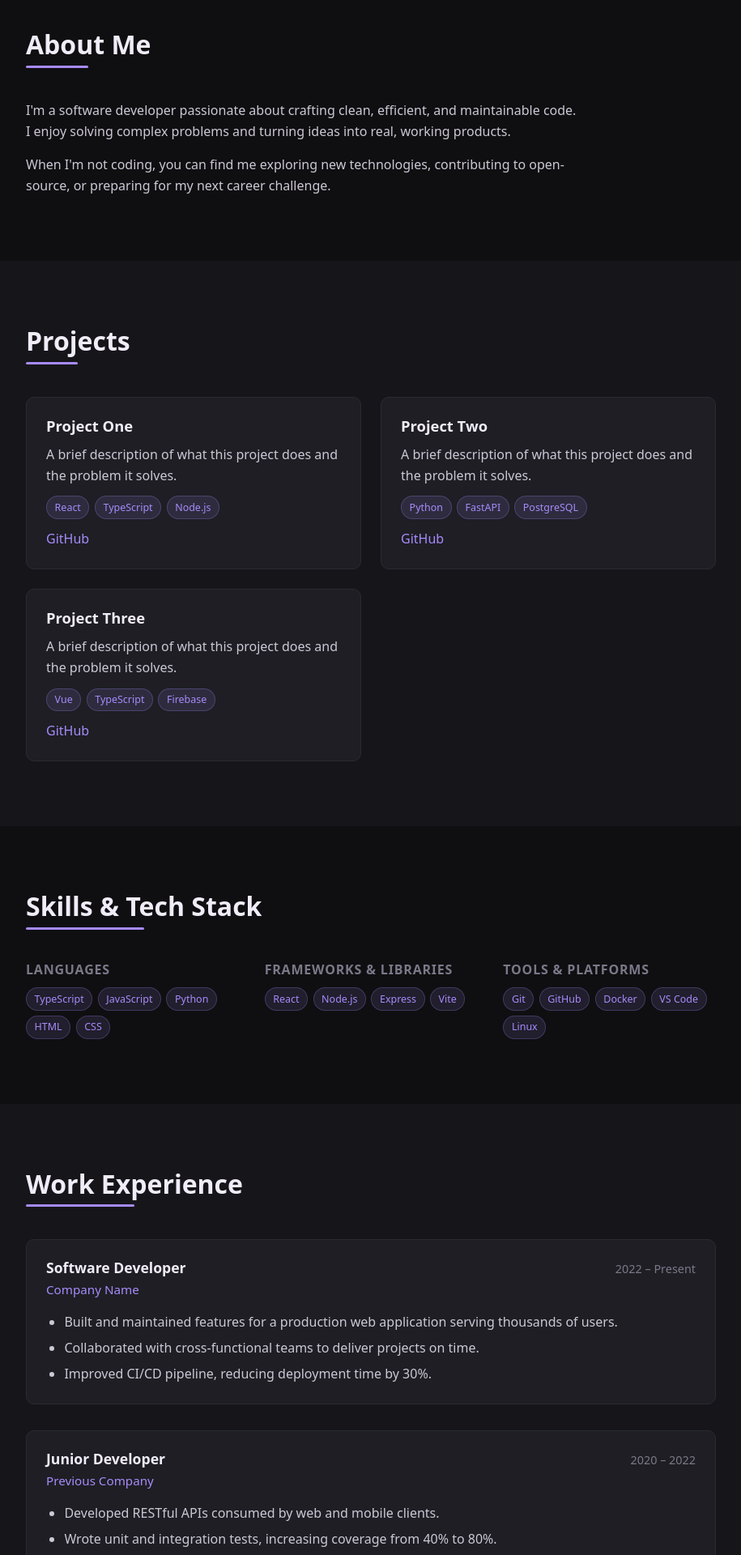
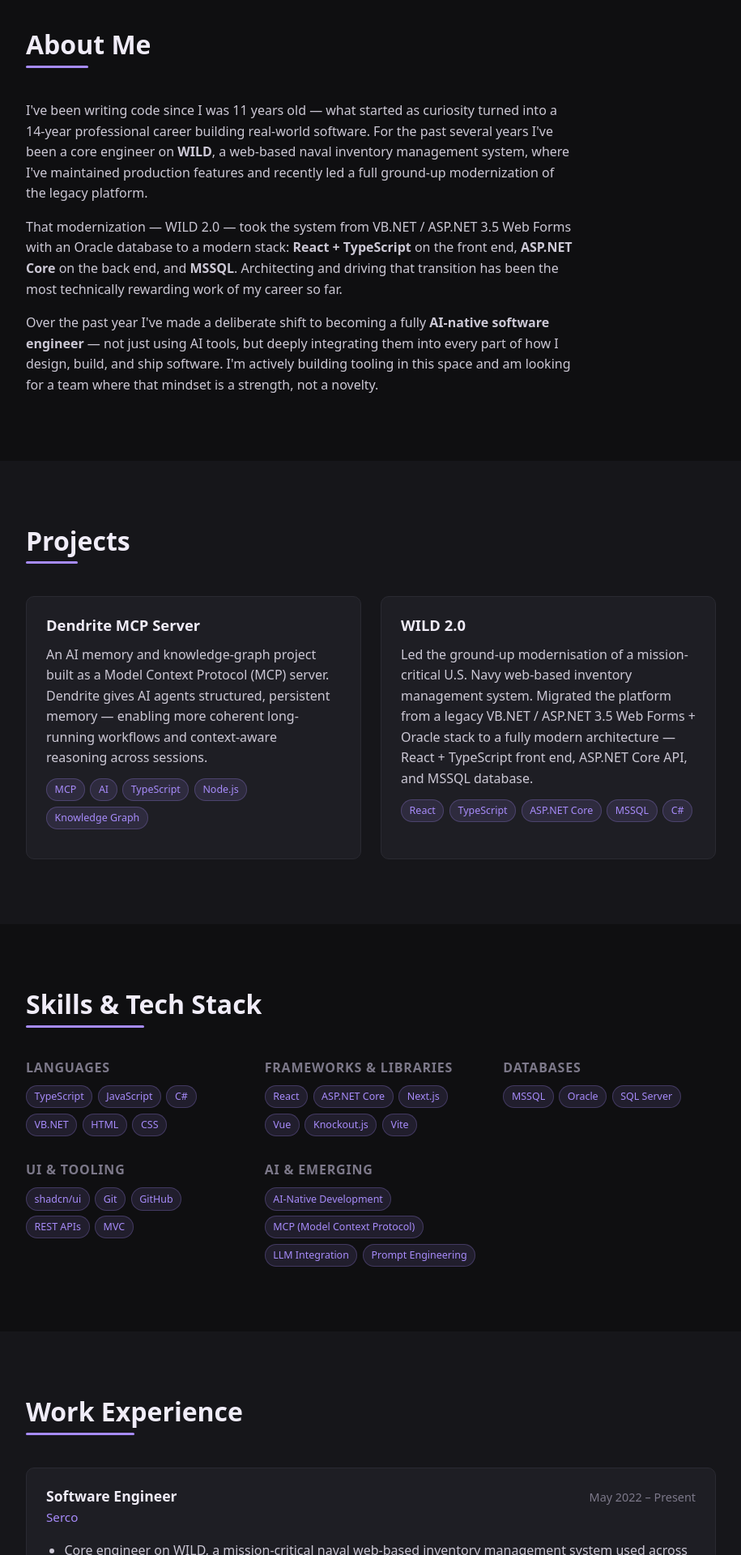
Before and after one commit to mfillalan/mfillalan-portfolio, a React (Vite) app: page / in a window 1280 px wide. Shown: the part 840-2760 px from the top of the page at 81% size, without its empty margins (182-1097 px from the left). Built offline with nearby package versions, Linux system fonts and the light colour scheme.

Commit message:
feat: populate portfolio with real content from LinkedIn

```diff
--- a/src/components/About.tsx
+++ b/src/components/About.tsx
@@ -5,13 +5,25 @@ export default function About() {
         <h2 className="section-title">About Me</h2>
         <div className="about-content">
           <p>
-            I'm a software developer passionate about crafting clean, efficient, and
-            maintainable code. I enjoy solving complex problems and turning ideas into
-            real, working products.
+            I've been writing code since I was 11 years old — what started as curiosity
+            turned into a 14-year professional career building real-world software. For the
+            past several years I've been a core engineer on <strong>WILD</strong>, a web-based
+            naval inventory management system, where I've maintained production features and
+            recently led a full ground-up modernization of the legacy platform.
           </p>
           <p>
-            When I'm not coding, you can find me exploring new technologies, contributing
-            to open-source, or preparing for my next career challenge.
+            That modernization — WILD 2.0 — took the system from VB.NET / ASP.NET 3.5 Web
+            Forms with an Oracle database to a modern stack: <strong>React + TypeScript</strong> on
+            the front end, <strong>ASP.NET Core</strong> on the back end, and <strong>MSSQL</strong>.
+            Architecting and driving that transition has been the most technically rewarding work
+            of my career so far.
+          </p>
+          <p>
+            Over the past year I've made a deliberate shift to becoming a fully
+            <strong> AI-native software engineer</strong> — not just using AI tools, but deeply
+            integrating them into every part of how I design, build, and ship software. I'm
+            actively building tooling in this space and am looking for a team where that mindset
+            is a strength, not a novelty.
           </p>
         </div>
       </div>
--- a/src/components/Contact.tsx
+++ b/src/components/Contact.tsx
@@ -6,7 +6,7 @@ export default function Contact() {
         <p>I'm currently open to new opportunities. Feel free to reach out!</p>
         <div className="contact-links">
           <a
-            href="mailto:your.email@example.com"
+            href="mailto:mfillalan@gmail.com"
             className="btn btn-primary"
           >
             Email Me
@@ -20,7 +20,7 @@ export default function Contact() {
             GitHub
           </a>
           <a
-            href="https://linkedin.com/in/mfillalan"
+            href="https://linkedin.com/in/michael-fillalan"
             target="_blank"
             rel="noreferrer"
             className="btn btn-secondary"
--- a/src/components/Experience.tsx
+++ b/src/components/Experience.tsx
@@ -7,22 +7,50 @@ interface Job {
 
 const experience: Job[] = [
   {
-    company: 'Company Name',
-    role: 'Software Developer',
-    period: '2022 – Present',
+    company: 'Serco',
+    role: 'Software Engineer',
+    period: 'May 2022 – Present',
     bullets: [
-      'Built and maintained features for a production web application serving thousands of users.',
-      'Collaborated with cross-functional teams to deliver projects on time.',
-      'Improved CI/CD pipeline, reducing deployment time by 30%.',
+      'Core engineer on WILD, a mission-critical naval web-based inventory management system used across U.S. Navy programs.',
+      'Led the full ground-up modernization of the legacy platform (WILD 2.0) — migrating from VB.NET / ASP.NET 3.5 Web Forms + Oracle to React, TypeScript, ASP.NET Core, and MSSQL.',
+      'Architected front-end component structure, API contracts, and data migration strategy for WILD 2.0.',
+      'Transitioned to AI-native development practices, integrating AI tooling deeply into the engineering workflow to accelerate delivery and code quality.',
     ],
   },
   {
-    company: 'Previous Company',
-    role: 'Junior Developer',
-    period: '2020 – 2022',
+    company: 'Valiant Integrated Services',
+    role: 'Software Engineer',
+    period: 'September 2021 – May 2022',
     bullets: [
-      'Developed RESTful APIs consumed by web and mobile clients.',
-      'Wrote unit and integration tests, increasing coverage from 40% to 80%.',
+      'Continued development and maintenance on the WILD inventory management system under contract.',
+      'Delivered new features and bug fixes across the ASP.NET Web Forms / Oracle stack.',
+    ],
+  },
+  {
+    company: 'Alliance Technical Services, Inc.',
+    role: 'Software Engineer',
+    period: 'February 2019 – September 2021',
+    bullets: [
+      'Maintained and enhanced WILD, supporting day-to-day naval inventory operations.',
+      'Collaborated with stakeholders to gather requirements and translate them into working features.',
+    ],
+  },
+  {
+    company: 'Serco',
+    role: 'Programmer I',
+    period: 'February 2013 – November 2017',
+    bullets: [
+      'Developed new functionality for the WILD inventory management system.',
+      'Worked with ASP.NET Web Forms and VB.NET back end, maintaining and extending core modules.',
+    ],
+  },
+  {
+    company: 'L-3 Communications',
+    role: 'Programmer',
+    period: '2009 – 2011',
+    bullets: [
+      'Added new features to an inventory management system built on ASP.NET with a VB.NET back end.',
+      'Performed SQL Server data cleanup and maintenance to improve data integrity.',
     ],
   },
 ];
--- a/src/components/Hero.tsx
+++ b/src/components/Hero.tsx
@@ -2,8 +2,11 @@ export default function Hero() {
   return (
     <section id="hero" className="hero">
       <div className="hero-content">
-        <h1>Hi, I'm <span className="accent">Mfillalan</span></h1>
-        <p className="tagline">Software Developer &mdash; Building thoughtful, user-focused applications.</p>
+        <h1>Hi, I'm <span className="accent">Michael Fillalan</span></h1>
+        <p className="tagline">
+          Software Engineer &mdash; 14 years of professional experience building
+          production systems, now fully committed to AI-native development.
+        </p>
         <div className="hero-actions">
           <a href="#projects" className="btn btn-primary">View My Work</a>
           <a href="#contact" className="btn btn-secondary">Get in Touch</a>
--- a/src/components/Navbar.tsx
+++ b/src/components/Navbar.tsx
@@ -1,7 +1,7 @@
 export default function Navbar() {
   return (
     <nav className="navbar">
-      <span className="nav-brand">mfillalan</span>
+      <span className="nav-brand">Michael Fillalan</span>
       <ul className="nav-links">
         <li><a href="#hero">Home</a></li>
         <li><a href="#about">About</a></li>
--- a/src/components/Projects.tsx
+++ b/src/components/Projects.tsx
@@ -8,22 +8,16 @@ interface Project {
 
 const projects: Project[] = [
   {
-    title: 'Project One',
-    description: 'A brief description of what this project does and the problem it solves.',
-    tags: ['React', 'TypeScript', 'Node.js'],
-    repoUrl: 'https://github.com/mfillalan',
+    title: 'Dendrite MCP Server',
+    description:
+      'An AI memory and knowledge-graph project built as a Model Context Protocol (MCP) server. Dendrite gives AI agents structured, persistent memory — enabling more coherent long-running workflows and context-aware reasoning across sessions.',
+    tags: ['MCP', 'AI', 'TypeScript', 'Node.js', 'Knowledge Graph'],
   },
   {
-    title: 'Project Two',
-    description: 'A brief description of what this project does and the problem it solves.',
-    tags: ['Python', 'FastAPI', 'PostgreSQL'],
-    repoUrl: 'https://github.com/mfillalan',
-  },
-  {
-    title: 'Project Three',
-    description: 'A brief description of what this project does and the problem it solves.',
-    tags: ['Vue', 'TypeScript', 'Firebase'],
-    repoUrl: 'https://github.com/mfillalan',
+    title: 'WILD 2.0',
+    description:
+      'Led the ground-up modernisation of a mission-critical U.S. Navy web-based inventory management system. Migrated the platform from a legacy VB.NET / ASP.NET 3.5 Web Forms + Oracle stack to a fully modern architecture — React + TypeScript front end, ASP.NET Core API, and MSSQL database.',
+    tags: ['React', 'TypeScript', 'ASP.NET Core', 'MSSQL', 'C#'],
   },
 ];
 
--- a/src/components/Skills.tsx
+++ b/src/components/Skills.tsx
@@ -1,15 +1,23 @@
 const skillGroups = [
   {
     category: 'Languages',
-    skills: ['TypeScript', 'JavaScript', 'Python', 'HTML', 'CSS'],
+    skills: ['TypeScript', 'JavaScript', 'C#', 'VB.NET', 'HTML', 'CSS'],
   },
   {
     category: 'Frameworks & Libraries',
-    skills: ['React', 'Node.js', 'Express', 'Vite'],
+    skills: ['React', 'ASP.NET Core', 'Next.js', 'Vue', 'Knockout.js', 'Vite'],
   },
   {
-    category: 'Tools & Platforms',
-    skills: ['Git', 'GitHub', 'Docker', 'VS Code', 'Linux'],
+    category: 'Databases',
+    skills: ['MSSQL', 'Oracle', 'SQL Server'],
+  },
+  {
+    category: 'UI & Tooling',
+    skills: ['shadcn/ui', 'Git', 'GitHub', 'REST APIs', 'MVC'],
+  },
+  {
+    category: 'AI & Emerging',
+    skills: ['AI-Native Development', 'MCP (Model Context Protocol)', 'LLM Integration', 'Prompt Engineering'],
   },
 ];
 
```
